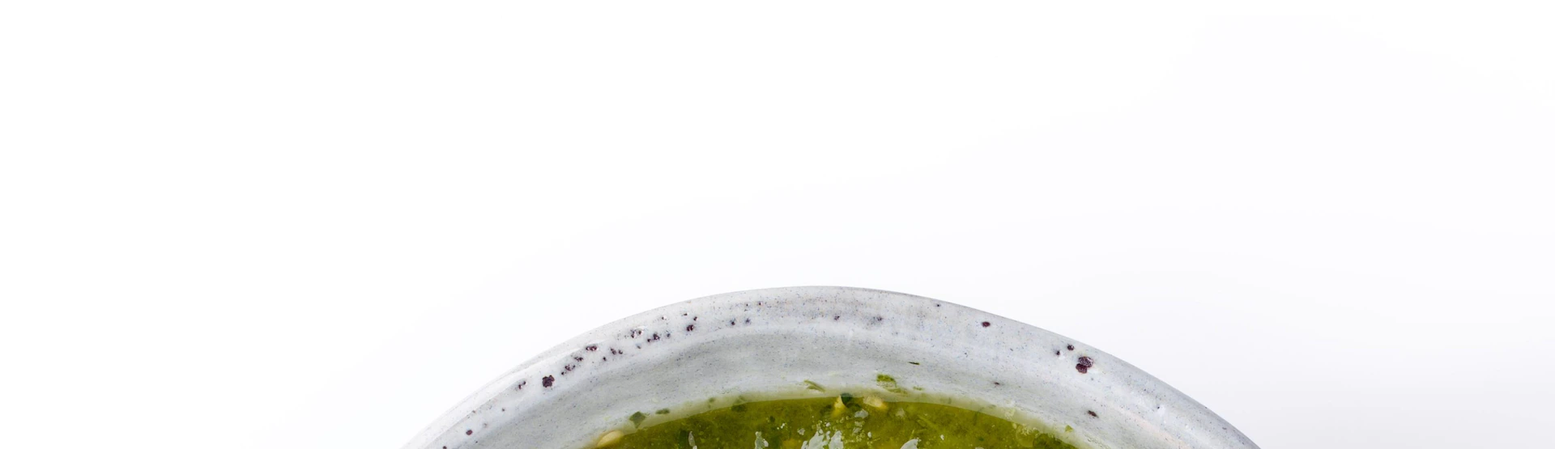
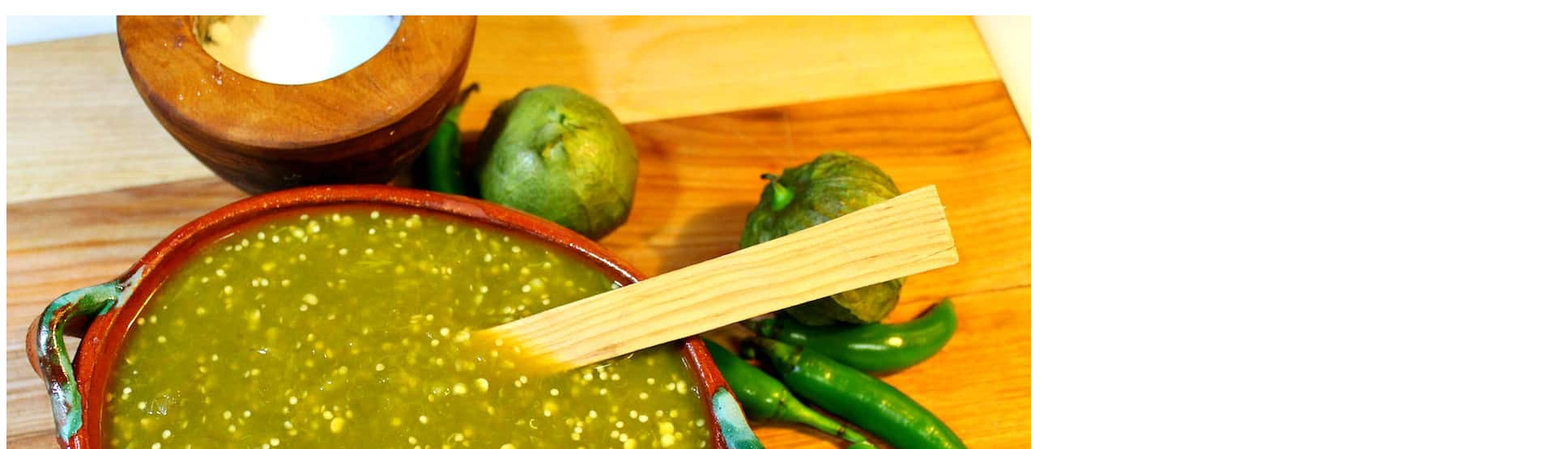
Before and after one commit to gochoa8/odin-recipes, a plain HTML site: page recipes/Salsa_Verde.html in a window 1280 px wide. Shown: the part 61-616 px from the top of the page at 81% size, 1920 px wide, since content can reach past the window. Drawn offline with Linux system fonts and the light colour scheme.

Commit message:
Modified salsa verde picture

```diff
--- a/recipes/Salsa_Verde.html
+++ b/recipes/Salsa_Verde.html
@@ -8,7 +8,7 @@
 </head>
 <body>
     <h1>Salsa Verde (green sauce)</h1>
-    <img src="../resources/Salsa.webp" alt="Picture of bowl with green sauce">
+    <img src="../resources/salsa-verde.jpeg" alt="Picture of bowl with green sauce">
     <h2>Mexican style green sauce</h2>
     <p>Impress your friends with this delicious mexican style green sauce!</p>
     <h3>Ingredients</h3>
```
Also changed, not shown: resources/salsa-verde.jpeg (added).
